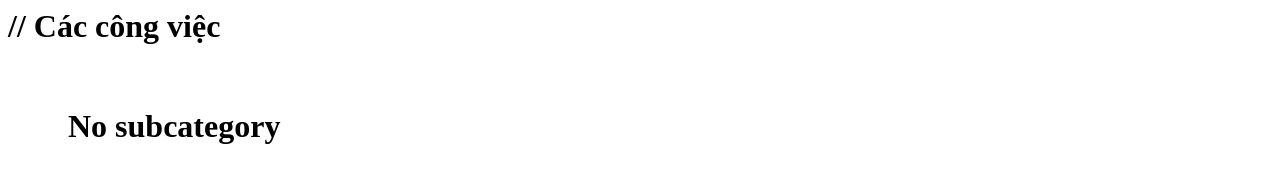
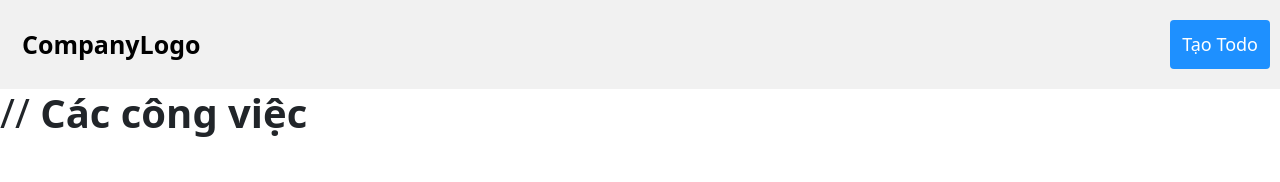
Before and after one commit to leduananh/todo-list-web, a plain HTML site: page src/page/show-todo.html in a window 1280 px wide. Drawn offline with nearby package versions, Linux system fonts and the light colour scheme.

Commit message:
update header

```diff
--- a/src/component/header.js
+++ b/src/component/header.js
@@ -2,10 +2,10 @@ const html = `
 <header class="header">
     <a href="/index.html" class="logo">CompanyLogo</a>
     <div class="header-right a-tag-nav">
-        <a class="active" href="./show-category.html ">Show category</a>
+        <a class="active" href="./show-category.html ">Danh mục</a>
     </div>
     <div class="header-right a-tag-nav">
-        <a class="active" href="./create-new-category.html ">Create category</a>
+        <a class="active" href="./create-new-category.html ">Tạo Danh mục</a>
     </div>
 
 
--- a/src/page/show-todo.html
+++ b/src/page/show-todo.html
@@ -3,8 +3,34 @@
     <meta charset="UTF-8">
     <meta name="viewport" content="width=device-width, initial-scale=1.0">
     <title>Document</title>
+    <script type="module">
+        import { loadHtmlUtil } from '../util/loadHtml.js'
+        import { header } from '../component/header.js'
+        import { commonUtil } from '../util/common.js'
+        // Dùng để load bootstrap file tự động không cần copy paste
+        loadHtmlUtil.loadDefaultBootstrapsCss()
+
+        document.addEventListener('DOMContentLoaded', () => {
+            // dùng để load những đoạn html bị lặp lại nhiều trang như header, footer
+            const data = commonUtil.loadQueryParamValueByQueryName('data')
+            const subCategory = JSON.parse(decodeURIComponent(data))
+            const jsonString = encodeURIComponent(JSON.stringify(subCategory))
+            header.html = `
+                    <header class="header">
+                        <a href="/index.html" class="logo">CompanyLogo</a>
+                        <div class="header-right a-tag-nav">
+                            <a class="active" href="./create-new-todo.html?data=${jsonString}">Tạo Todo</a>
+                        </div>
+
+                    </header>
+                    `
+            loadHtmlUtil.render(header.selector, header.html,{ })
+        })
+    </script>
 </head>
 <body>
+    <header id="header-section">
+    </header>
 
         <div>
             <h1> <b id='show-category'></b>/<b id='show-subcategory'></b>/<b> Các công việc</b></h1>
@@ -25,8 +51,11 @@
             window.commonUtil = commonUtil
             // let params = new URL(document.location.toString()).searchParams;
             // let categoryName = params.get('categoryName')
-            let SubCategoryName = commonUtil.loadQueryParamValueByQueryName('subCategoryName')
-            let listtodo = todoService.getAllTodoBySubCategoryName(SubCategoryName)
+            const data = commonUtil.loadQueryParamValueByQueryName('data')
+            const subCategory = JSON.parse(decodeURIComponent(data))
+
+
+            let listtodo = todoService.getAllTodoBySubCategoryName(subCategory.name)
 
 
         document.addEventListener('DOMContentLoaded', function (e){
@@ -73,7 +102,7 @@
 
 
 
-        document.querySelector('#show-subcategory').innerText = SubCategoryName
+        document.querySelector('#show-subcategory').innerText = subCategory.name
 
 
 
```
Also changed, not shown: src/page/create-new-sub-category.html (+14 -1 lines), src/page/create-new-todo.html (+17 -0 lines), src/page/create-new-todoitem.html (+14 -1 lines), src/page/show-category.html (+1 -1 lines), src/page/show-sub-category.html (+28 -2 lines), src/page/show-todoitem.html (+14 -4 lines).
